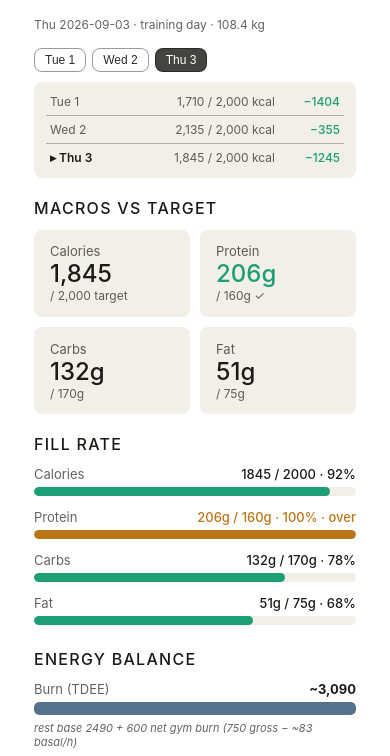
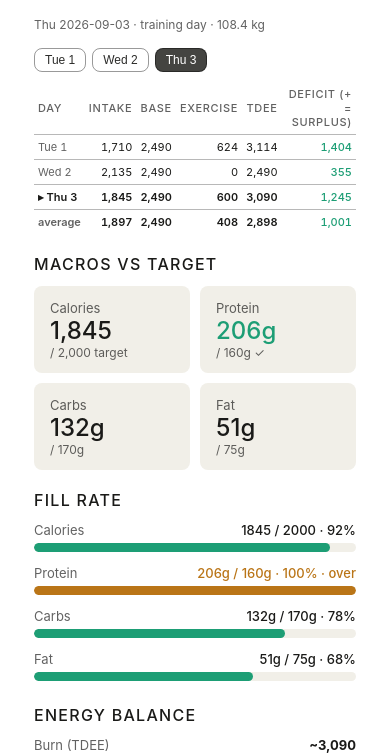
Before and after one commit to patrikpencinger-ai/daily-dashboard, a plain HTML site: page intake.html in a window 390 px wide. Shown: the part 62-818 px from the top of the page. Drawn offline with Linux system fonts and the light colour scheme.

Commit message:
Intake: per-day energy table (intake / base / exercise / TDEE / deficit)
Replaces the summary strip with a table showing each logged day plus a
3-day average, all values derived (base = athlete.restTdee, exercise =
tdee - base, deficit = tdee - intake) so future days need no extra
logging. Rows double as the day switcher; EN/HR headers; mobile
scroll-safe. Also fixes setLang not re-rendering the summary, and
lifts the dark-mode surplus colour to #E24B4A (was 2.1:1 contrast).

Blind-verified: values, arithmetic identities, row-click, both language
directions, dark theme, 375px overflow, no console errors.

Co-Authored-By: Claude Opus 4.8 (1M context) <noreply@anthropic.com>

```diff
--- a/intake.html
+++ b/intake.html
@@ -29,6 +29,8 @@ th:first-child{text-align:left;padding-left:4px}
 td{padding:8px;text-align:right;font-variant-numeric:tabular-nums;border-top:0.5px solid var(--bd)}
 td:first-child{text-align:left;color:var(--ts);padding-left:4px}
 tfoot td{font-weight:600;border-top:1px solid var(--bd)}
+#wrap.mobile #daysum table{font-size:11px}
+#wrap.mobile #daysum th,#wrap.mobile #daysum td{padding:5px 4px}
 .note{background:var(--bg);border:0.5px solid var(--bd);border-radius:12px;padding:1rem 1.25rem;margin-bottom:0.25rem;line-height:1.6}
 .state{text-align:center;padding:60px 20px;color:var(--ts);font-size:13px}
 </style>
@@ -63,10 +65,12 @@ const shortLabel=d=>{const parts=d.split(' ');const dm=parts[1].split('-');retur
 const T={
  en:{title:"PATRIK'S INTAKE",macros:"MACROS VS TARGET",fill:"FILL RATE",energy:"ENERGY BALANCE",foodlog:"FOOD LOG",insights:"INSIGHTS",
    cal:"Calories",prot:"Protein",carb:"Carbs",fat:"Fat",total:"Total",deficit:"deficit",surplus:"surplus",over:"over",target:"target",
-   burn:"Burn (TDEE)",intake:"Intake",item:"Item",foot:"Intake logged live · macro targets per plan"},
+   burn:"Burn (TDEE)",intake:"Intake",item:"Item",foot:"Intake logged live · macro targets per plan",
+   sDay:"Day",sBase:"Base",sEx:"Exercise",sDeficit:"Deficit (+ = surplus)",avg:"average"},
  hr:{title:"PATRIKOV UNOS",macros:"MAKROI VS CILJ",fill:"ISPUNJENOST",energy:"ENERGETSKA BILANCA",foodlog:"DNEVNIK PREHRANE",insights:"UVIDI",
    cal:"Kalorije",prot:"Proteini",carb:"UH",fat:"Masti",total:"Ukupno",deficit:"deficit",surplus:"višak",over:"iznad",target:"cilj",
-   burn:"Potrošnja (TDEE)",intake:"Unos",item:"Stavka",foot:"Unos uživo · ciljevi makroa po planu"}
+   burn:"Potrošnja (TDEE)",intake:"Unos",item:"Stavka",foot:"Unos uživo · ciljevi makroa po planu",
+   sDay:"Dan",sBase:"Baza",sEx:"Trening",sDeficit:"Deficit (+ = višak)",avg:"prosjek"}
 };
 let LBL=T.en;
 const pct=(v,m)=>Math.min(100,Math.round(v/m*100));
@@ -135,7 +139,7 @@ function applyTheme(t){theme=t;document.getElementById('wrap').classList.toggle(
  document.body.style.background=t==='dark'?'#262624':'#ffffff';markBtns();}
 function setLang(l){lang=l;LBL=T[l];
  document.querySelectorAll('[data-i]').forEach(el=>{const k=el.getAttribute('data-i');if(LBL[k]!==undefined)el.textContent=LBL[k];});
- render();markBtns();}
+ render();renderSummary();markBtns();}
 function toggleFont(){fontbig=!fontbig;document.getElementById('wrap').classList.toggle('big',fontbig);markBtns();}
 function applyResponsive(){const want=window.innerWidth<560?'mobile':'desktop';if(layout===want)return;layout=want;
  document.getElementById('wrap').classList.toggle('mobile',want==='mobile');}
@@ -159,18 +163,32 @@ function renderDayBtns(){
 function renderSummary(){
  const el=document.getElementById('daysum');
  if(!el||!DAYS.length)return;
- const rows=DAYS.map((d,i)=>{
-  const tot=d.log.reduce((a,f)=>a+(+f.kcal||0),0);
-  const bal=tot-d.tdee;
-  const sel=i===daySel;
-  const col=bal<=0?'#1D9E75':'#A32D2D';
-  return `<div style="display:flex;justify-content:space-between;gap:10px;font-size:12px;padding:6px 4px;${i>0?'border-top:0.5px solid var(--bd);':''}">
-   <span style="min-width:50px;color:${sel?'var(--tp)':'var(--ts)'};font-weight:${sel?'600':'400'};">${sel?'▸ ':''}${shortLabel(d.date)}</span>
-   <span style="color:var(--ts);flex:1;text-align:right;">${tot.toLocaleString()} / ${d.target.kcal.toLocaleString()} kcal</span>
-   <span style="color:${col};font-weight:500;min-width:55px;text-align:right;">${bal<=0?'−'+Math.abs(bal):'+'+bal}</span>
-  </div>`;
+ const base=(DATA.athlete&&DATA.athlete.restTdee)||0;
+ const rows=DAYS.map(d=>{
+  const intake=d.log.reduce((a,f)=>a+(+f.kcal||0),0);
+  const tdee=d.tdee;
+  const ex=Math.max(0,tdee-base);
+  const deficit=tdee-intake;
+  return{intake,base,ex,tdee,deficit};
+ });
+ const n=rows.length;
+ const avg=k=>Math.round(rows.reduce((a,r)=>a+r[k],0)/n);
+ const avgRow={intake:avg('intake'),base:avg('base'),ex:avg('ex'),tdee:avg('tdee'),deficit:avg('deficit')};
+ const fmt=v=>v.toLocaleString();
+ const defCell=v=>{const col=v>=0?'#1D9E75':(theme==='dark'?'#E24B4A':'#A32D2D');const txt=v>=0?fmt(v):'+'+fmt(Math.abs(v));
+  return `<td style="color:${col};font-weight:500;">${txt}</td>`;};
+ const trs=DAYS.map((d,i)=>{
+  const r=rows[i],sel=i===daySel;
+  return `<tr onclick="selectDay(${i})" style="cursor:pointer;${sel?'font-weight:600;':''}">
+   <td style="${sel?'color:var(--tp);':''}">${sel?'▸ ':''}${shortLabel(d.date)}</td>
+   <td>${fmt(r.intake)}</td><td>${fmt(r.base)}</td><td>${fmt(r.ex)}</td><td>${fmt(r.tdee)}</td>${defCell(r.deficit)}
+  </tr>`;
  }).join('');
- el.innerHTML=`<div class="card" style="padding:0.4rem 0.75rem;">${rows}</div>`;
+ el.innerHTML=`<div style="overflow-x:auto;"><table style="margin:0;">
+  <thead><tr><th>${LBL.sDay}</th><th>${LBL.intake}</th><th>${LBL.sBase}</th><th>${LBL.sEx}</th><th>TDEE</th><th>${LBL.sDeficit}</th></tr></thead>
+  <tbody>${trs}</tbody>
+  <tfoot><tr><td>${LBL.avg}</td><td>${fmt(avgRow.intake)}</td><td>${fmt(avgRow.base)}</td><td>${fmt(avgRow.ex)}</td><td>${fmt(avgRow.tdee)}</td>${defCell(avgRow.deficit)}</tr></tfoot>
+ </table></div>`;
 }
 applyTheme(theme);applyResponsive();markBtns();
 window.addEventListener('resize',applyResponsive);
```
